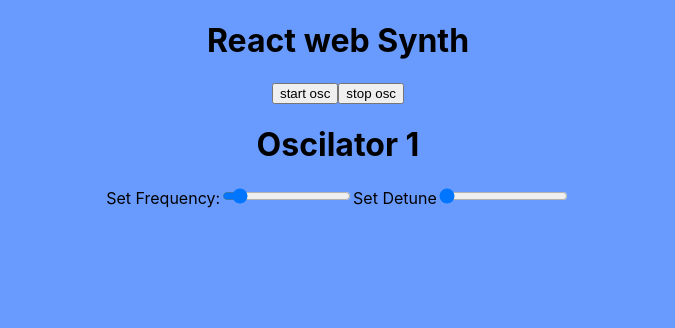
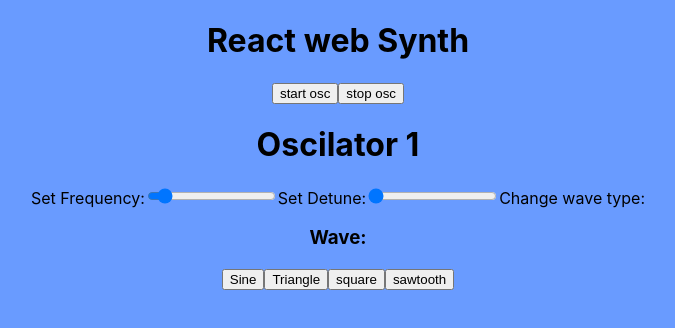
Before and after one commit to lcpfdev/react-web-api-synth, a React (Create React App) app: page / in a window 1280 px wide. Shown: the top 328 px of the page, without its empty margins (302-977 px from the left). Built offline with nearby package versions, Linux system fonts and the light colour scheme.

Commit message:
added wave switch btns

```diff
--- a/src/App.css
+++ b/src/App.css
@@ -1,7 +1,9 @@
 body{
   background:#699bff;
   text-align: center;
-
+  display: flex;
+  align-items: center;
+  flex-direction: column;
 }
 
 
--- a/src/App.js
+++ b/src/App.js
@@ -32,11 +32,11 @@ function App() {
 
   }
 
-  // const changeOsc1Type = (e) => {
-  //   let {id} = e.target
-  //   console.log(id)
+  const changeOsc1Type = (e) => {
+    let {id} = e.target
+    console.log(id)
 
-  // }
+  }
 
 
 
@@ -50,7 +50,7 @@ function App() {
     freq={osc1Freq}
     changeDetune={changeOsc1Detune}
     detune = {osc1Detune}
-    // changeType={osc1.}
+    changeType={changeOsc1Type}
     />
 
     </div>
--- a/src/components/Osc1.js
+++ b/src/components/Osc1.js
@@ -1,16 +1,20 @@
 import React from 'react'
+import './Osc1.css';
 
-const Osc1 = ({changeFreq, freq, changeDetune, detune }) => {
+const Osc1 = ({changeFreq, freq, changeDetune, detune, changeType }) => {
   return (
     <div>
+
       <h1>Oscilator 1</h1>
+
       <p1>Set Frequency:</p1>
         <input value={freq}
         onChange={changeFreq}
         type="range"
         id="frequency"
         max="5000"></input>
-        <p1>Set Detune</p1>
+        <p1>Set Detune:</p1>
+
         <input
         value={detune}
         onChange={changeDetune}
@@ -19,9 +23,23 @@ const Osc1 = ({changeFreq, freq, changeDetune, detune }) => {
         ></input>
 
 
+        <p1>Change wave type:</p1>
+        <h3>Wave:</h3>
+        <button id="sine" onClick={changeType} className={``}>Sine</button>
+        <button id="triangle" onClick={changeType} className={``}>Triangle</button>
+        <button id="square" onClick={changeType} className={``}>square</button>
+        <button id="sawtooth" onClick={changeType} className={``}>sawtooth</button>
 
 
-    </div>
+
+
+
+
+        </div>
+
+
+
+
   )
 }
 
```
Also changed, not shown: src/components/Osc1.css (added).
